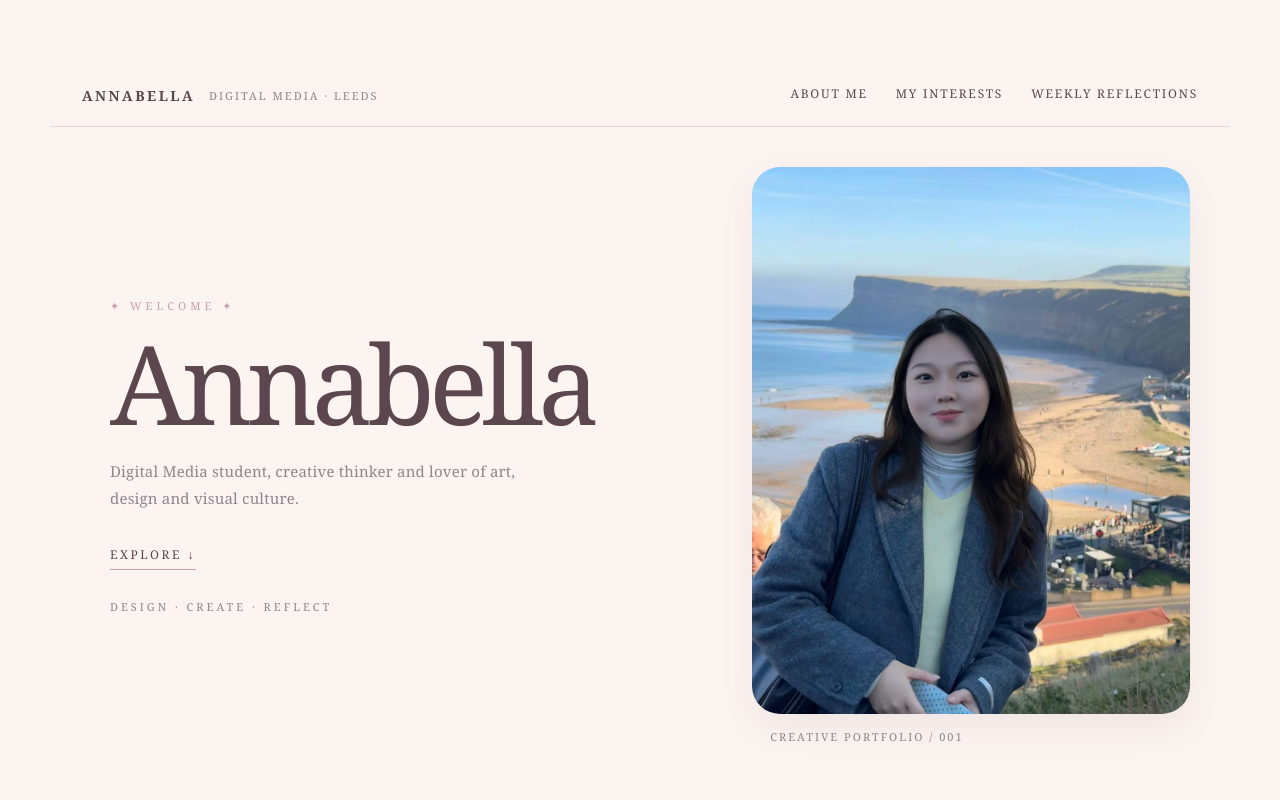
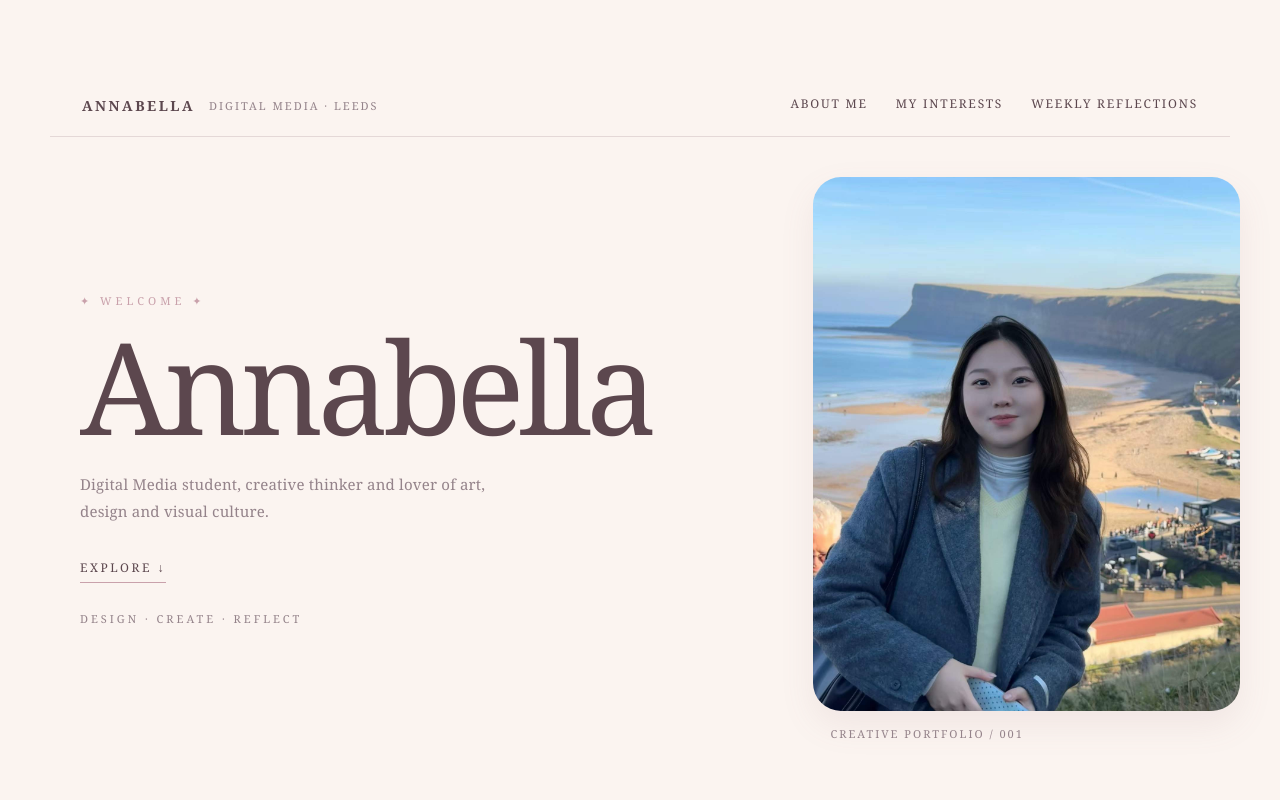
Before and after one commit to annabella-chen/annabella, a plain HTML site: page index.html in a window 1280 px wide. Shown: the top 800 px of the page. Drawn offline with Linux system fonts and the light colour scheme.

Commit message:
enlarge hero

```diff
--- a/style.css
+++ b/style.css
@@ -95,20 +95,20 @@ img {
 /* ===== HERO ===== */
 
 .hero {
-    padding: 60px 24px 80px;
+    padding: 70px 24px 80px;
 }
 
 .hero-grid {
-    max-width: 1100px;
+    max-width: 1200px;
     margin: 0 auto;
     display: grid;
-    grid-template-columns: 1.15fr 0.85fr;
-    gap: 70px;
+    grid-template-columns: 1.25fr 0.75fr;
+    gap: 60px;
     align-items: center;
 }
 
 .hero-copy {
-    padding: 10px 0 10px 20px;
+    padding: 10px 0 10px 40px;
 }
 
 .eyebrow {
@@ -119,7 +119,7 @@ img {
 }
 
 .hero-copy h1 {
-    font-size: clamp(72px, 9vw, 110px);
+    font-size: clamp(84px, 10vw, 140px);
     font-weight: 400;
     line-height: 0.95;
     letter-spacing: -6px;
@@ -498,6 +498,7 @@ h2 span {
 @media (max-width: 900px) {
     .topbar {
         padding: 22px 16px 14px;
+        margin-bottom: 24px;
     }
 
     .main-nav-group {
```
